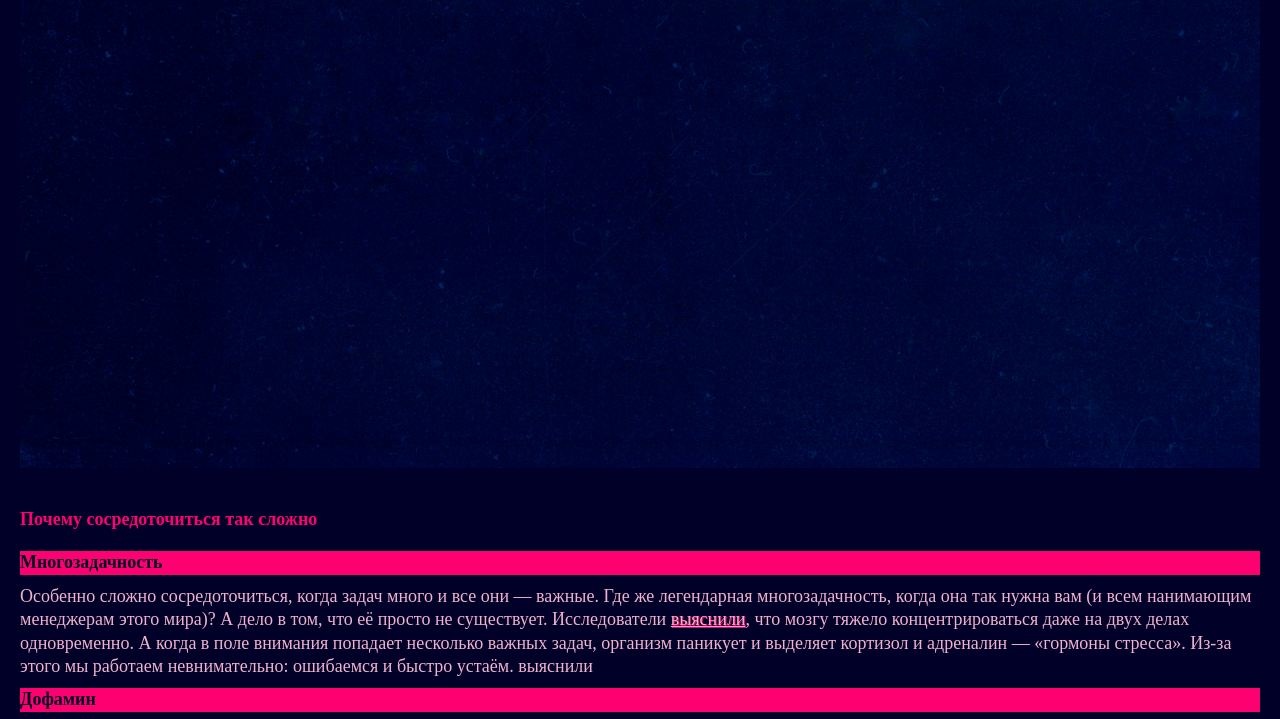
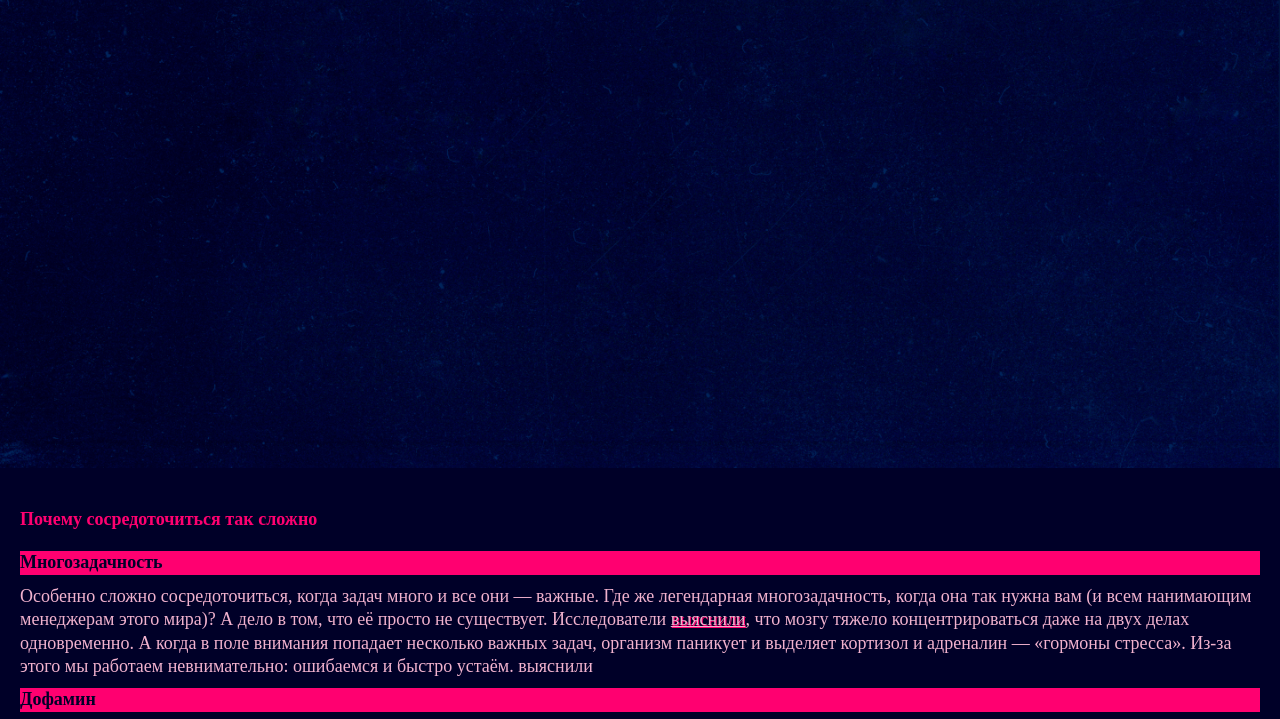
Before and after one commit to LlNNORM/slozhno-sosredotochitsya, a plain HTML site: page index.html in a window 1280 px wide. Shown: the part 200-919 px from the top of the page. Drawn offline with Linux system fonts and the light colour scheme.

Commit message:
Header size corrected

```diff
--- a/styles/style.css
+++ b/styles/style.css
@@ -4,17 +4,18 @@
   display: grid;
   font-family:var(--main-font, sans-serif);
   background: var(--bg-color, #000028);
-  padding: 0 clamp(0.625rem, 0.0286rem + 2.5445vw, 1.25rem) 0;
   gap: clamp(2.5rem, 1.3073rem + 5.0891vw, 3.75rem);
 }
+.header, .footer {
+  min-block-size: 668px;
+  padding: 0 clamp(0.625rem, 0.0286rem + 2.5445vw, 1.25rem) 0;
+}
+
 .header {
-  position: relative;
   background: url(../images/cover-image-dark.png) center center / cover no-repeat;
-  min-block-size: 668px;
-  background-size: calc(100% + 2 * clamp(10px, 1.3073rem + 5.0891vi, 20px));
-  /* inline-size: calc(100% + 2 * clamp(10px, 1.3073rem + 5.0891vi, 20px));
-  inset-inline-end: clamp(10px, 1.3073rem + 5.0891vi, 20px); */
+
 }
+
 .header__title {
   font-size: clamp(7.25rem, 10.8974rem + -15.5624vw, 0.9375rem);
   font-weight: 700;
@@ -33,6 +34,7 @@
 .content {
   display: grid;
   gap: clamp(3.125rem, 1.3359rem + 7.6336vw, 5rem);
+  padding: 0 clamp(0.625rem, 0.0286rem + 2.5445vw, 1.25rem) 0;
 }
 
 .difficulties {
```
